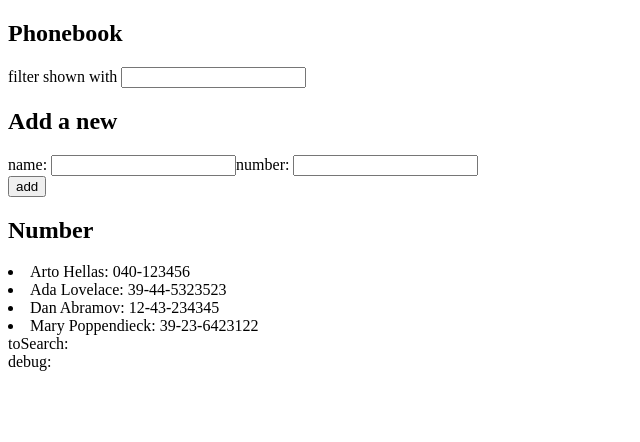
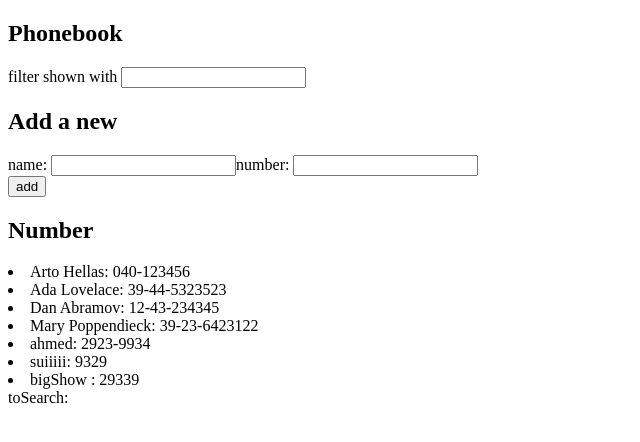
Before and after one commit to AmrHamoudaX/FullStackOpen, a React (Vite) app in the folder part2/The-Phonebook/: page / in a window 1280 px wide. Shown: the top 442 px of the page, without its empty margins (0-640 px from the left). Built offline with nearby package versions, Linux system fonts and the light colour scheme; data requests are answered from the project's data file.

Commit message:
Adds exercise 2.12 and 2.13
Save data to backend server and separate the code to its own module

```diff
--- a/part2/The-Phonebook/db.json
+++ b/part2/The-Phonebook/db.json
@@ -19,6 +19,21 @@
       "name": "Mary Poppendieck",
       "number": "39-23-6423122",
       "id": "4"
+    },
+    {
+      "id": "29d4",
+      "name": "ahmed",
+      "number": "2923-9934"
+    },
+    {
+      "id": "d6f6",
+      "name": "suiiiii",
+      "number": "9329"
+    },
+    {
+      "id": "b4f6",
+      "name": "bigShow ",
+      "number": "29339"
     }
   ]
 }
--- a/part2/The-Phonebook/src/App.jsx
+++ b/part2/The-Phonebook/src/App.jsx
@@ -2,7 +2,7 @@ import { useEffect, useState } from "react"
 import Filter from "../components/Filter"
 import PersonForm from "../components/PersonForm"
 import Persons from "../components/Persons"
-import axios from "axios"
+import personService from './services/persons'
 
 
 function App() {
@@ -13,24 +13,28 @@ function App() {
   const [filtered, setFiltered] = useState([])
 
   useEffect(()=> {
-    console.log('effect')
-    axios
-    .get('http://localhost:3001/persons')
+    personService
+    .getAll()
     .then(response => {
-        console.log(`fetching fulfilled`)
         setPersons(response.data)
       })
   },[])
-  console.log(`persons `, persons)
 
   function handleSubmit(e){
     e.preventDefault()
    if(persons.find(person => person.name === newName)){
       alert(`${newName} is already added to Phonebook`)
     }else{
-      setPersons(persons.concat({name: newName,number: newNumber}))
+      const newContact = {name: newName,number: newNumber}
+
+      personService
+        .create(newContact)
+        .then(response => {
+        setPersons(persons.concat(response.data))
+          setNewName('')
+          setNewNumber('')
+        })
     }
-
   }
 
   function handleNewName(e){
@@ -58,8 +62,7 @@ function App() {
       <PersonForm newNumber={newNumber} handleNewNumber={handleNewNumber} newName={newName} handleNewName={handleNewName}  handleSubmit={handleSubmit} />
       <h2>Number</h2>
       <Persons filtered={filtered} toSearch={toSearch} persons={persons} />
-<div> toSearch: {toSearch} </div>
-      <div> debug: {newName}</div>
+      <div> toSearch: {toSearch} </div>
   </div>
   )
 }
--- /dev/null
+++ b/part2/The-Phonebook/src/services/persons.js
@@ -0,0 +1,21 @@
+import axios from "axios";
+
+const baseUrl = "http://localhost:3001/persons";
+
+const getAll = () => {
+  return axios.get(baseUrl);
+};
+
+const create = (newPersonObject) => {
+  return axios.post(baseUrl, newPersonObject);
+};
+
+const update = (id, newPersonObject) => {
+  return axios.put(`${baseUrl}/${id}`, newPersonObject);
+};
+
+export default {
+  getAll,
+  create,
+  update,
+};
```
